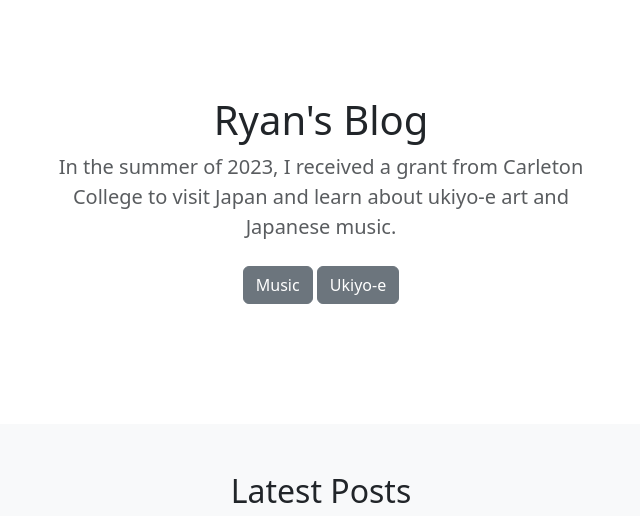
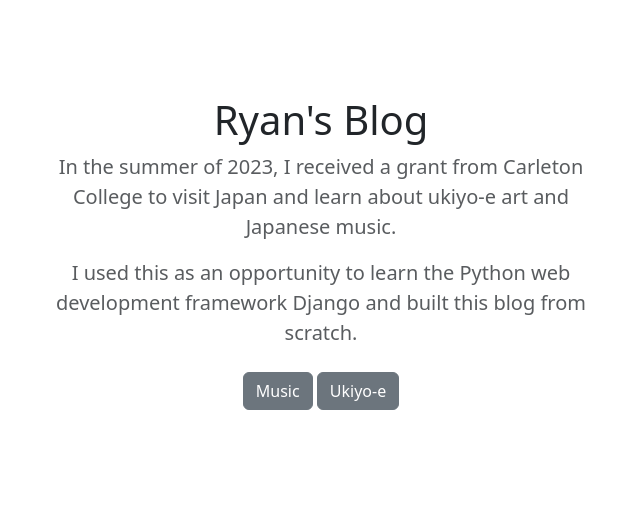
Before and after one commit to dunnr711/my_site, a Django app: page / in a window 1280 px wide. Shown: the part 56-572 px from the top of the page, without its empty margins (319-959 px from the left). Run offline with Django 4.2, Linux system fonts and the light colour scheme; data comes from the database, SQL or seed files in the repository; some libraries are stand-ins or nearby versions.

Commit message:
updated index.html text

```diff
--- a/blog/templates/blog/index.html
+++ b/blog/templates/blog/index.html
@@ -9,6 +9,7 @@
         <div class="col-lg-6 col-md-8 mx-auto">
           <h1 class="fw-light">Ryan's Blog</h1>
           <p class="lead text-muted">In the summer of 2023, I received a grant from Carleton College to visit Japan and learn about ukiyo-e art and Japanese music.</p>
+          <p class="lead text-muted">I used this as an opportunity to learn the Python web development framework Django and built this blog from scratch. </p>
           <p>
             {% for tag in tags %}
             <a href="{% url 'search_view' %}?tag={{tag.pk}} " class="btn btn-secondary my-2">{{tag.caption}}</a>
```
